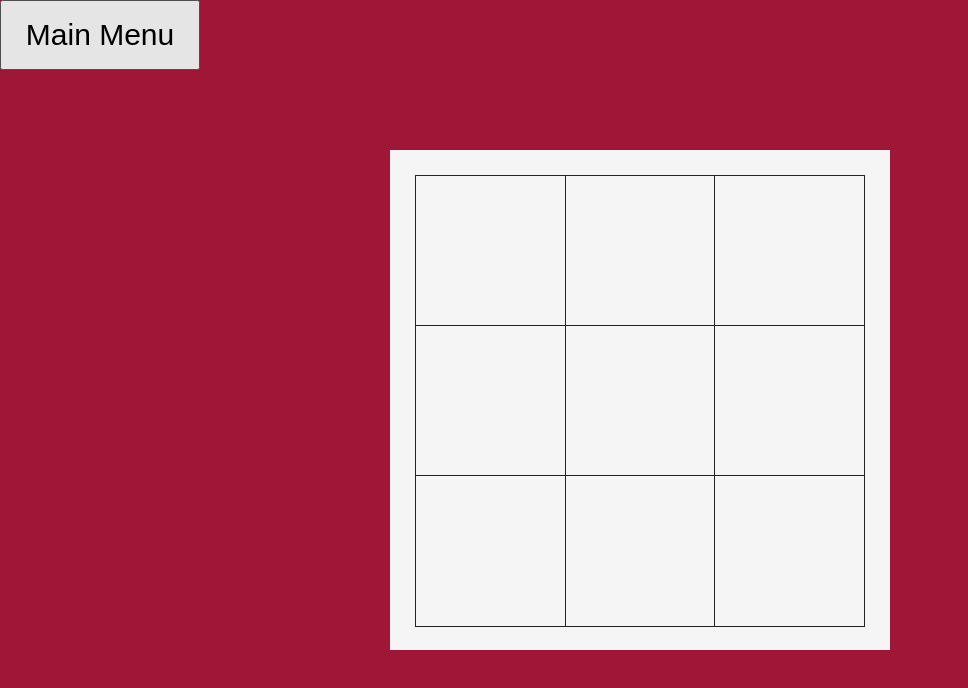
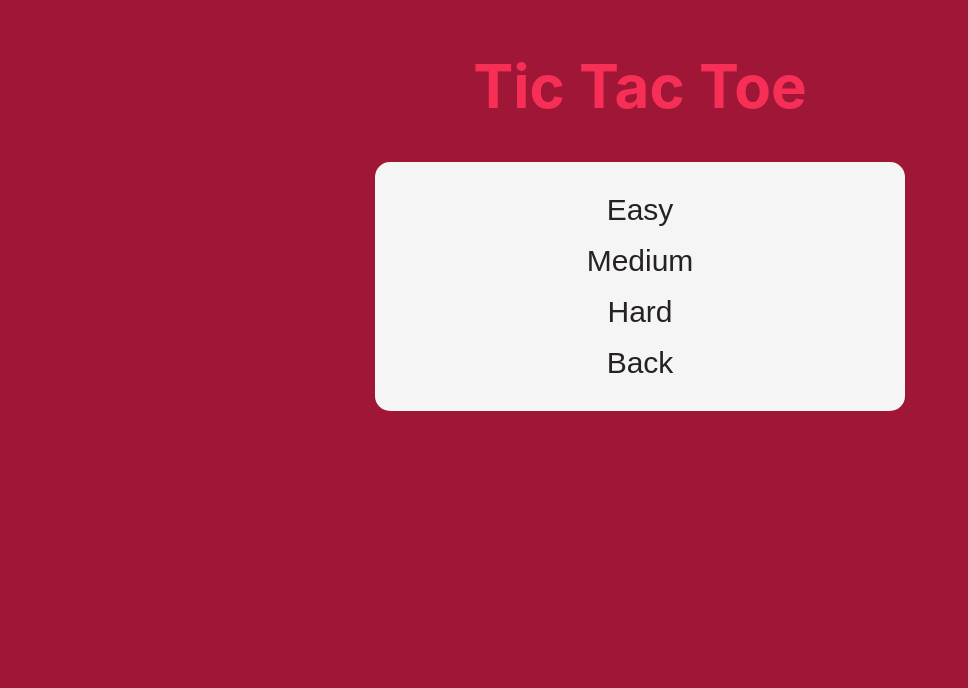
Before and after one commit to Martinica-Andrei/tic-tac-toe, a React (Create React App) app: page / in a window 1280 px wide. Both pictures are taken after a click on the button "Play". Shown: the top 688 px of the page, without its empty margins (0-968 px from the left). Built offline with nearby package versions, Linux system fonts and the light colour scheme.

Commit message:
added difficulties menu

```diff
--- a/src/classes/Ai.ts
+++ b/src/classes/Ai.ts
@@ -1,23 +1,28 @@
 import Character from "./Character";
 import Vector2 from "./Vector2";
 import { shuffleArray } from "./Utils";
-import { IGameContext } from "../context/GameContext";
+import type { IGameContext } from "../context/GameContext";
 import type { IGridManagerPublicData } from "../components/GridManager"
-
+import { AiDifficulty } from "./Constants";
 
 class Ai extends Character {
     private _actionTimeout: number;
+   // private _difficulty : number;
+    //private _actionBasedOnDifficulty : () => void;
     constructor(gameContext: IGameContext, gridManagerRef: React.MutableRefObject<IGridManagerPublicData>) {
         super(gameContext, gridManagerRef);
+        //this._difficulty = AiDifficulty.EASY;
+        //this._actionBasedOnDifficulty = this._easyAction;
         this._actionTimeout = 0;
     }
 
     action(): void {
-        this._actionTimeout = setTimeout(this.easyAction, 500, []);
+        console.log('waht');
+        this._actionTimeout = setTimeout(this._easyAction, 500, []);
 
     }
 
-    easyAction = () => {
+    private _easyAction = () => {
         const matrix = this.gridManagerRef.current.matrix;
         let possibleMoves: Vector2[] = [];
 
@@ -35,8 +40,36 @@ class Ai extends Character {
         this.gridManagerRef.current.nextCharacterAction();
     }
 
+    private _mediumAction = () =>{
+
+    }
+
+    private _hardAction = () =>{
+
+    }
+
     destructor(): void {
         clearTimeout(this._actionTimeout);
+    }
+
+    difficulty = () =>{
+        //return this._difficulty;
+    }
+
+    setDifficulty = (difficulty : number) =>{
+        // this._difficulty = difficulty;
+        // if(difficulty === AiDifficulty.EASY){
+        //     this._actionBasedOnDifficulty = this._easyAction;
+        // }
+        // else if(difficulty === AiDifficulty.MEDIUM){
+        //     this._actionBasedOnDifficulty = this._mediumAction;
+        // }
+        // else if(difficulty === AiDifficulty.HARD){
+        //     this._actionBasedOnDifficulty = this._hardAction;
+        // }
+        // else{
+        //     console.log(`!!! INVALID DIFFICULTY ${difficulty} !!!`);
+        // }
     }
 }
 
--- a/src/classes/Character.ts
+++ b/src/classes/Character.ts
@@ -1,5 +1,5 @@
 import type {IGridManagerPublicData} from "../components/GridManager"
-import {IGameContext} from "../context/GameContext";
+import type {IGameContext} from "../context/GameContext";
 
 abstract class Character {
     gameContext : IGameContext;
--- /dev/null
+++ b/src/classes/Constants.tsx
@@ -0,0 +1,6 @@
+export namespace AiDifficulty {
+    export const NO_DIFFICULTY = -1;
+    export const EASY = 0;
+    export const MEDIUM = 1;
+    export const HARD = 2;
+}
--- a/src/classes/Player.ts
+++ b/src/classes/Player.ts
@@ -1,6 +1,6 @@
 import Character from "./Character";
 import Vector2 from "./Vector2";
-import { IGameContext } from "../context/GameContext";
+import type { IGameContext } from "../context/GameContext";
 import type {IGridManagerPublicData} from "../components/GridManager"
 
 class Player extends Character{
@@ -9,10 +9,10 @@ class Player extends Character{
     }
 
     action() : void {
-        this.gridManagerRef.current.setClickFunc(this.gridClickHandler);
+        this.gridManagerRef.current.setClickFunc(this._gridClickHandler);
     }
 
-    gridClickHandler = (pos : Vector2) =>{
+    private _gridClickHandler = (pos : Vector2) =>{
         const {x, y } = pos;
         this.gridManagerRef.current.setMatrixValue(y, x, this.symbol);
         this.gridManagerRef.current.setClickFunc(() =>{});
--- /dev/null
+++ b/src/components/BeforePlayOptions.tsx
@@ -0,0 +1,34 @@
+import {useContext, useEffect} from 'react';
+import appCSS from '../css/app.module.css'
+import GameContext from '../context/GameContext';
+import { AiDifficulty } from '../classes/Constants';
+import useEnumState from '../hooks/useEnumState';
+
+
+
+interface IProps {
+    setMainMenuPage : () => void;
+}
+
+const BeforePlayOptions = (props : IProps) => {
+
+    const [difficulty,,setEasy, setMedium, setHard] = useEnumState(AiDifficulty.NO_DIFFICULTY, AiDifficulty.EASY, AiDifficulty.MEDIUM, AiDifficulty.HARD);
+    const gameContext = useContext(GameContext);
+
+    useEffect(() =>{
+        if(difficulty !== AiDifficulty.NO_DIFFICULTY){
+            gameContext.state.setPlay();
+        }
+    }, [difficulty]);
+
+    return (
+        <>
+            <button className={appCSS.actionButton} onClick={setEasy}>Easy</button>
+            <button className={appCSS.actionButton} onClick={setMedium}>Medium</button>
+            <button className={appCSS.actionButton} onClick={setHard}>Hard</button>
+            <button className={appCSS.actionButton} onClick={props.setMainMenuPage}>Back</button>
+        </>
+    )
+};
+
+export default BeforePlayOptions;
--- a/src/components/Cell.tsx
+++ b/src/components/Cell.tsx
@@ -1,5 +1,5 @@
 import React from 'react';
-import Vector2 from '../classes/Vector2';
+import type Vector2 from '../classes/Vector2';
 
 interface IProps {
     className?: string;
--- a/src/components/Game.tsx
+++ b/src/components/Game.tsx
@@ -1,38 +1,48 @@
-import React, { useState } from 'react';
+import React, { useRef, useState } from 'react';
 import MainMenu from './MainMenu';
 import GridManager from './GridManager';
-import GameContext, {IGameContext} from '../context/GameContext';
+import GameContext, { IGameContext } from '../context/GameContext';
+import { AiDifficulty } from '../classes/Constants';
 
 const IS_MAIN_MENU_STATE = 0;
 const IS_PLAY_STATE = 1;
 
+interface IOptions{
+    aiDifficulty : number
+}
+
+const defaultOptions = {
+    aiDifficulty : AiDifficulty.NO_DIFFICULTY
+}
+
 const Game = () => {
 
     const [gameState, setGameState] = useState(IS_MAIN_MENU_STATE);
+    const options = useRef(defaultOptions);
 
-    const setMainMenu = () =>{
+    const setMainMenu = () => {
         setGameState(IS_MAIN_MENU_STATE);
     }
 
-    const setPlay = () =>{
+    const setPlay = () => {
         setGameState(IS_PLAY_STATE);
     }
 
-    const gameContextValue : IGameContext = {
-        state :{
-            setMainMenu : setMainMenu,
-            setPlay : setPlay
+    const gameContextValue: IGameContext = {
+        state: {
+            setMainMenu: setMainMenu,
+            setPlay: setPlay
         }
     }
 
     return (
         <GameContext.Provider value={gameContextValue}>
-          <div>
-            {gameState === IS_MAIN_MENU_STATE && <MainMenu />}
-            {gameState === IS_PLAY_STATE && <GridManager />}
-          </div>
+            <div>
+                {gameState === IS_MAIN_MENU_STATE && <MainMenu />}
+                {gameState === IS_PLAY_STATE && <GridManager />}
+            </div>
         </GameContext.Provider>
-      );
+    );
 };
 
 export default Game;
--- a/src/components/GridManager.tsx
+++ b/src/components/GridManager.tsx
@@ -8,7 +8,7 @@ import {
     doesMatrixHaveValue
 } from '../classes/Utils'
 import GameContext from '../context/GameContext';
-import Vector2 from '../classes/Vector2';
+import type Vector2 from '../classes/Vector2';
 
 // function in a function because i want to pass the return func to setState
 const emptyClickFunc = () => {
@@ -83,9 +83,12 @@ export interface IGridManagerPublicData {
     matrix: IMatrix
 }
 
-const GridManager = () => {
+interface IProps {
+
+}
+
+const GridManager = (props : IProps) => {
     const gameContext = useContext(GameContext);
-
     const [matrix, setMatrix] = useReducer(matrixReducer, useMemo(initMatrix, []));
     const [clickFunc, setClickFunc] = useState(emptyClickFunc);
     const [nextCharacterAction, setNextCharacterAction] = useState(false);
@@ -116,9 +119,9 @@ const GridManager = () => {
         let player = new Player(gameContext, gridManagerPublicData);
         let ai = new Ai(gameContext, gridManagerPublicData);
         let characters = [player, ai];
-        player.symbol = 'O';
+        player.symbol = 'X';
         player.name = "Player";
-        ai.symbol = 'X';
+        ai.symbol = 'O';
         ai.name = "AI";
         return characters;
     }
--- a/src/components/MainMenu.tsx
+++ b/src/components/MainMenu.tsx
@@ -1,18 +1,35 @@
-import React, {useContext} from 'react';
 import appCSS from '../css/app.module.css'
-import GameContext from '../context/GameContext';
+import useEnumState from '../hooks/useEnumState';
+import BeforePlayOptions from './BeforePlayOptions';
+
+const FIRST_PAGE = 0;
+const BEFORE_PLAY_OPTIONS_PAGE = 1;
 
 const MainMenu = () => {
 
-    const gameContext = useContext(GameContext);
+    const [page, setFirstPage, setBeforePlayOptionsPage] = useEnumState(FIRST_PAGE, BEFORE_PLAY_OPTIONS_PAGE);
+
+    let htmlPage = <></>;
+    if (page === FIRST_PAGE) {
+        htmlPage = (
+            <>
+                <button className={appCSS.actionButton} onClick={setBeforePlayOptionsPage}>Play</button>
+                <button className={appCSS.actionButton}>Options</button>
+                <button className={appCSS.actionButton}>Leaderboard</button>
+            </>
+        );
+    }
+    else if (page === BEFORE_PLAY_OPTIONS_PAGE) {
+        htmlPage = (
+            <BeforePlayOptions setMainMenuPage={setFirstPage}></BeforePlayOptions>
+        );
+    }
 
     return (
         <div>
             <h1 className={appCSS.title}>Tic Tac Toe</h1>
-            <div className={appCSS.gameMenu}>
-                <button className={appCSS.actionButton} onClick={gameContext.state.setPlay}>Play</button>
-                <button className={appCSS.actionButton}>Options</button>
-                <button className={appCSS.actionButton}>Leaderboard</button>
+            <div className={appCSS.mainMenu}>
+                {htmlPage}
             </div>
         </div>
     );
--- a/src/context/GameContext.ts
+++ b/src/context/GameContext.ts
@@ -15,6 +15,6 @@ const GameContext = React.createContext<IGameContext>(
             setPlay: () => { }
         }
     }
-    );
+);
 
 export default GameContext;
--- a/src/css/app.module.css
+++ b/src/css/app.module.css
@@ -1,14 +1,14 @@
 :root{
-    --red: 160,22,55;
+    --dark-red: 160,22,55;
     --white: 245,245,245;
-    --pink : 215,35,74;
+    --bright-red : 215,35,74;
     --black : 38,34,35;
     --gray: 239, 234, 238;
     --title-color : 247, 47, 86;
 }
 
 body{
-    background-color: rgb(var(--red));
+    background-color: rgb(var(--dark-red));
 }
 
 .title{
@@ -18,11 +18,10 @@ body{
     font-size:60px;
 }
 
-.gameMenu{
+.mainMenu{
     margin: auto;
     background-color: rgb(var(--white));
     width:500px;
-    height:200px;
     padding:15px;
     border-radius:15px;
 }
@@ -31,6 +30,7 @@ body{
     display:block;
     margin:auto;
     margin-top: 15px;
+    margin-bottom: 15px;
     border: none;
     background: none;
     color: rgb(var(--black));
@@ -38,7 +38,7 @@ body{
 }
 
 .actionButton:hover{
-    color: rgb(var(--pink));
+    color: rgb(var(--bright-red));
     text-decoration:underline;
     cursor: pointer;
 }
--- /dev/null
+++ b/src/hooks/useEnumState.tsx
@@ -0,0 +1,15 @@
+import { useState } from 'react';
+
+const useEnumState = (...values : any[]) => {
+    const [state, setState] = useState(values[0]);
+
+    let funcs : (() => void)[] = [];
+    for(let value of values){
+        funcs.push(() =>{
+            setState(value);
+        });
+    }
+    return [state, ...funcs];
+};
+
+export default useEnumState;
```
